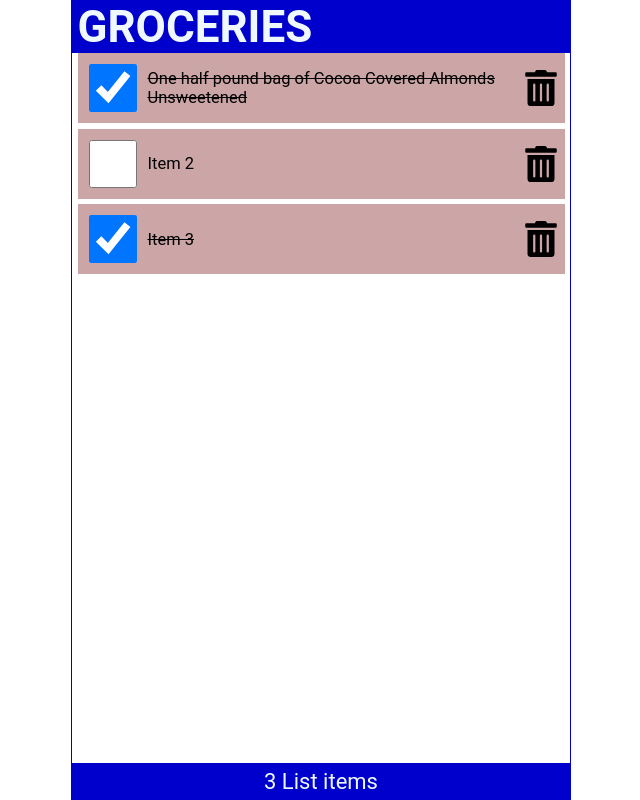
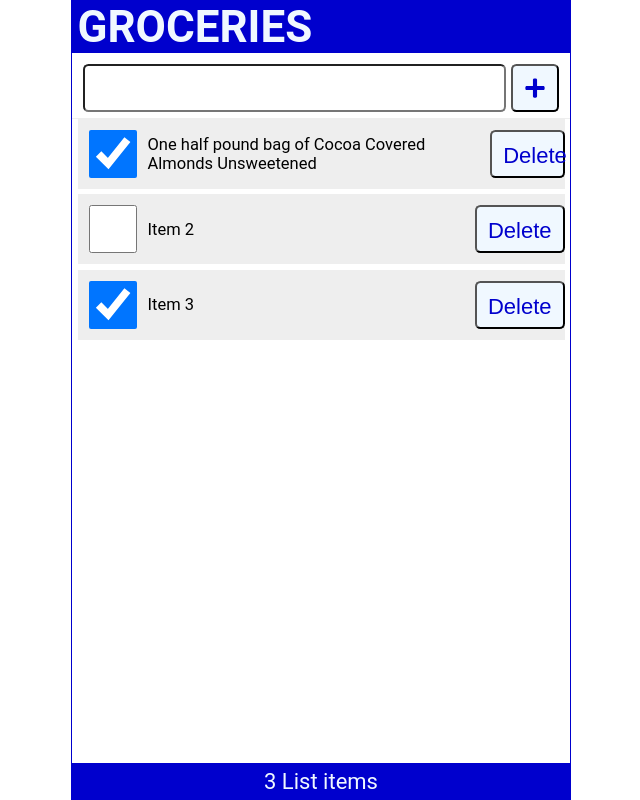
Before and after one commit to Samit16/tut01, a React (Create React App) app: page / in a window 1280 px wide. Shown: the whole page, without its empty margins (319-959 px from the left). Built offline with nearby package versions, Linux system fonts and the light colour scheme; the HTML template or start-up script is replaced by a standard one.

Commit message:
Controlled components

```diff
--- a/package.json
+++ b/package.json
@@ -9,6 +9,7 @@
     "@testing-library/user-event": "^13.5.0",
     "react": "^19.2.4",
     "react-dom": "^19.2.4",
+    "react-icons": "^5.5.0",
     "react-scripts": "5.0.1",
     "web-vitals": "^2.1.4"
   },
@@ -35,8 +36,5 @@
       "last 1 firefox version",
       "last 1 safari version"
     ]
-  },
-  "devDependencies": {
-    "react-icons": "^5.5.0"
   }
 }
--- /dev/null
+++ b/src/AddItem.js
@@ -0,0 +1,24 @@
+import React from "react";
+import { FaPlus } from "react-icons/fa";
+
+const AddItem = ({ newItem, setNewItem, handleSubmit }) => {
+return (
+    <form className="addForm" onSubmit={handleSubmit}>
+    <label htmlFor="addItem">Add Item</label>
+    <input
+        autoFocus
+        id="addItem"
+        type="text"
+        placeholder="Add Item"
+        required
+        value={newItem}
+        onChange={(e) => setNewItem(e.target.value)}
+    />
+    <button type="submit" aria-label="Add Item">
+        <FaPlus />
+    </button>
+    </form>
+);
+};
+
+export default AddItem;
--- a/src/App.js
+++ b/src/App.js
@@ -1,4 +1,5 @@
 import Header from './Header';
+import AddItem from './AddItem';
 import  Content from './Content';
 import Footer from './Footer';
 import { useState } from 'react';
@@ -20,19 +21,43 @@
             item: "Item 3"
         }
     ]);
+
+  const [newItem, setNewItem] = useState(" ");
+
+  const setAndSaveItems = (newItems) => {
+    setItems(newItems);
+    localStorage.setItem("shoppinglist", JSON.stringify(newItems));
+  }
+
+  const addItem =(item) => {
+    const id=items.length ? items[items.length-1].id + 1 : 1;
+    const myNewItem={id, checked:false, item};
+    const listItems=[...items, myNewItem];
+    setAndSaveItems(listItems);
+  }
+
   const handleCheck = (id) => {
         const listItems=items.map((item)=>item.id===id ? {...item, checked:!item.checked} : item);
-        setItems(listItems);
-        localStorage.setItem("shoppinglist", JSON.stringify(listItems));
+        setAndSaveItems(listItems);
     }
     const handleDelete = (id) => {
         const listItems=items.filter((item)=>item.id!==id);
-        setItems(listItems);
-        localStorage.setItem("shoppinglist", JSON.stringify(listItems));
+        setAndSaveItems(listItems);
+    }
+    const handleSubmit=(e) => {
+      e.preventDefault();
+      if(!newItem) return;
+      addItem(newItem);
+        setNewItem(' ');
     }
   return (
     <div className="App">
       <Header title="GROCERIES" />
+      <AddItem
+          newItem={newItem}
+          setNewItem={setNewItem}
+          handleSubmit={handleSubmit}
+      />
       <Content
         items={items}
         handleCheck={handleCheck}
--- a/src/ItemList.js
+++ b/src/ItemList.js
@@ -1,31 +1,23 @@
+import React from "react";
 import { FaTrashAlt } from "react-icons/fa";
+import LineItem from "./LineItem";
 
-const ItemList=({ items,handleCheck,handleDelete }) => {
+const ItemList = ({ items, handleCheck, handleDelete }) => {
     return (
     <ul>
-                    {
-                        items.map((item) => (
+    {items.map((item) => (
         <li className="item" key={item.id}>
         <input
             type="checkbox"
+            checked={item.checked}
             onChange={() => handleCheck(item.id)}
-                                    checked={ item.checked }
         />
-                                <label
-                                    style={(item.checked) ? {textDecoration:
-                                        'line-through'}:null}
-                                    onDoubleClick={() => handleCheck(item.id)}>
-                                    { item.item }
-                                </label>
-                                <FaTrashAlt
-                                    onClick={() => handleDelete(item.id)}
-                                    role="button"
-                                    tabIndex="0"
-                                />
+        <label>{item.item}</label>
+        <button onClick={() => handleDelete(item.id)}>Delete</button>
         </li>
     ))}
     </ul>
-    )
-}
+);
+};
 
 export default ItemList;
--- a/src/LineItem.js
+++ b/src/LineItem.js
@@ -0,0 +1,27 @@
+import { FaTrashAlt } from "react-icons/fa";
+
+const LineItem = ({ item,handleCheck,handleDelete }) => {
+    return (
+        <li className="item" key={item.id}>
+                                <input
+                                    type="checkbox"
+                                    onChange={() => handleCheck(item.id)}
+                                    checked={ item.checked }
+                                />
+                                <label
+                                    style={(item.checked) ? {textDecoration:
+                                        'line-through'}:null}
+                                    onDoubleClick={() => handleCheck(item.id)}>
+                                    { item.item }
+                                </label>
+                                <FaTrashAlt
+                                    onClick={() => handleDelete(item.id)}
+                                    role="button"
+                                    tabIndex="0"
+                                    aria-label={`Delete ${item.item}`}
+                                />
+            </li>
+    )
+}
+
+export default LineItem;
--- a/src/index.css
+++ b/src/index.css
@@ -74,7 +74,7 @@
   align-items: center;
   padding: 0.5rem 0 0.5rem 0.5rem;
   margin: 0.25rem 0;
-  background-color: #cca6a6;
+  background-color: #eee;
 }
 
 .item:first-child {
@@ -107,7 +107,7 @@
   min-width: 48px;
   height: 36px;
   font-size: 1rem;
-  color: rgb(0, 0, 0);
+  color: steelblue;
   cursor: pointer;
 }
 
@@ -116,3 +116,70 @@
   color: red;
   outline: none;
 }
+
+.addForm {
+  width: 100%;
+  display: flex;
+  justify-content: flex-start;
+  margin: 0.5rem 0 0;
+  padding: 0 0.5rem 0.25rem;
+  border-bottom: 1px solid #eee;
+}
+
+.addForm label {
+  position: absolute;
+  left: -99999px;
+}
+
+.addForm input[type='text'] {
+  flex-grow: 1;
+  max-width: calc(100% - 50px);
+  min-height: 48px;
+  font-size: 1rem;
+  padding: 0.25rem;
+  border-radius: 0.25rem;
+  margin-right: 0.25rem;
+  outline: none;
+}
+
+button {
+  height: 48px;
+  min-width: 48px;
+  border-radius: 0.25rem;
+  padding: 0.5rem;
+  font-size: 1rem;
+  background-color: aliceblue;
+  color: mediumblue;
+  cursor: pointer;
+}
+
+button:focus,
+button:hover {
+  color: white;
+  background-color: limegreen;
+  outline: none;
+}
+
+.searchForm {
+  width: 100%;
+  display: flex;
+  justify-content: flex-start;
+  margin: 0.25rem 0 0;
+  padding: 0 0.5rem 0.25rem;
+  border-bottom: 1px solid #eee;
+}
+
+.searchForm label {
+  position: absolute;
+  left: -99999px;
+}
+
+.searchForm input[type='text'] {
+  flex-grow: 1;
+  max-width: 100%;
+  min-height: 48px;
+  font-size: 1rem;
+  padding: 0.25rem;
+  border-radius: 0.25rem;
+  outline: none;
+}
```
Also changed, not shown: 1 other file (tests, documents, lock files or other folders). Lines whose indentation alone changed are shown as unchanged.
